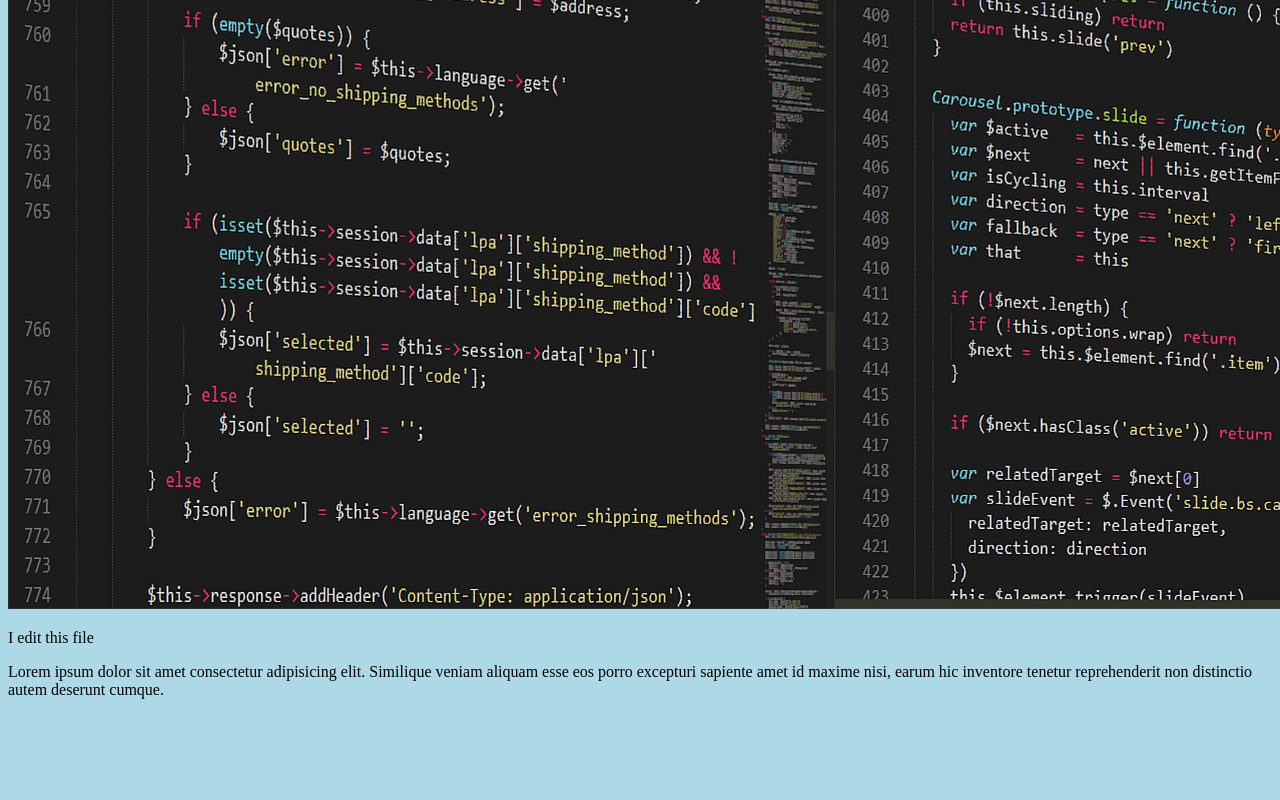
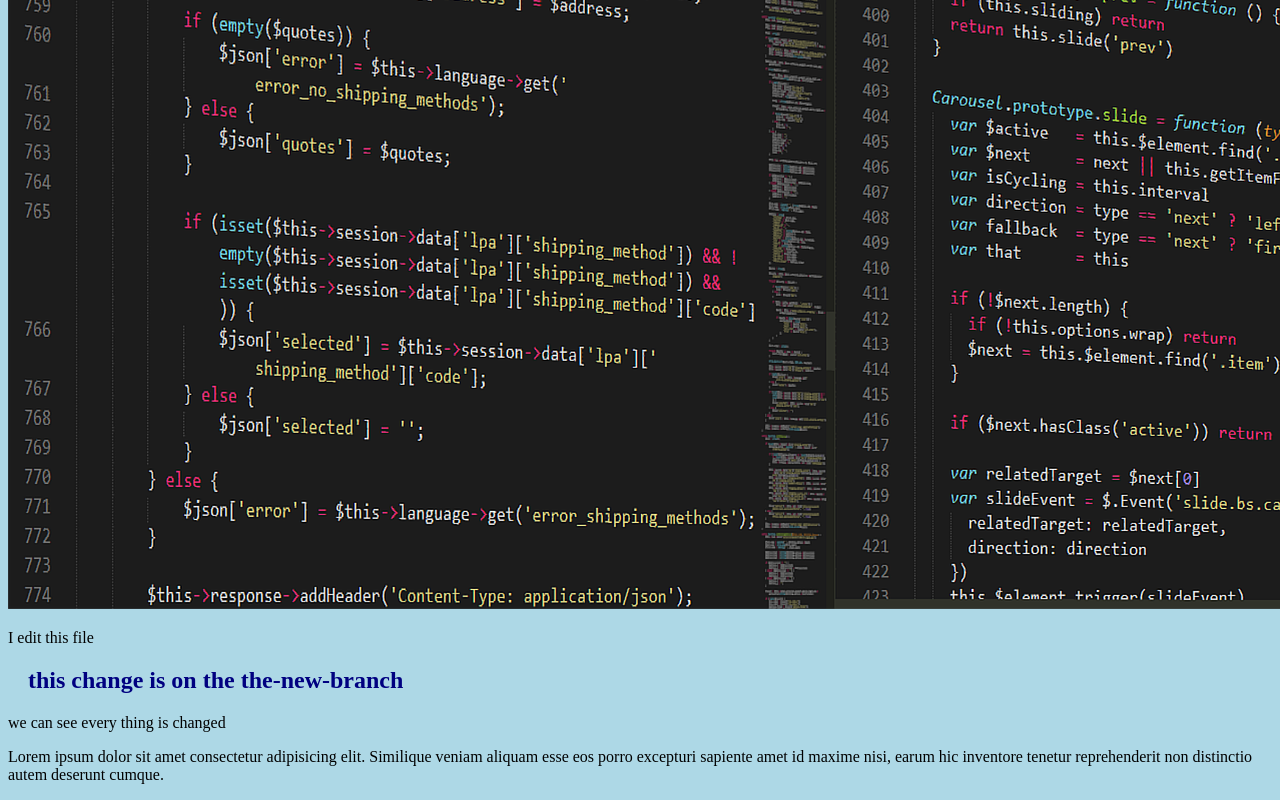
Before and after one commit to AliZokaeai/front-end-project-01, a plain HTML site: page index.html in a window 1280 px wide. Shown: the part 1128-1928 px from the top of the page. Before the commit the page ends 1843 px from the top, so only its background shows below. Drawn offline with Linux system fonts and the light colour scheme.

Commit message:
the new branch changes

```diff
--- a/index.html
+++ b/index.html
@@ -16,6 +16,8 @@
     <p>A new line in out file</p>
     <div><img src="img/pic1.png" alt=""></div>
     <p> I edit this file</p>
+    <h2> this change is on the the-new-branch</h2>
+    <p> we can see every thing is changed</p>
     <p>Lorem ipsum dolor sit amet consectetur adipisicing elit. Similique veniam aliquam esse eos porro excepturi sapiente amet id maxime nisi, earum hic inventore tenetur reprehenderit non distinctio autem deserunt cumque.</p>
 </body>
 </html>
```
